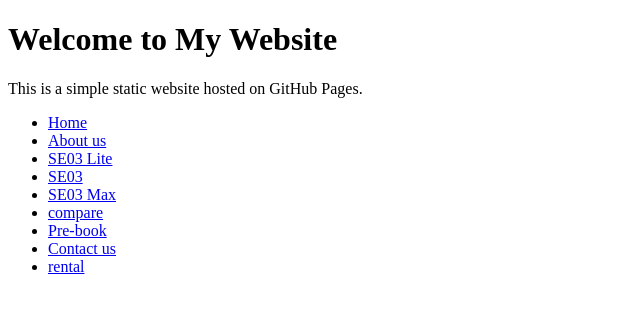
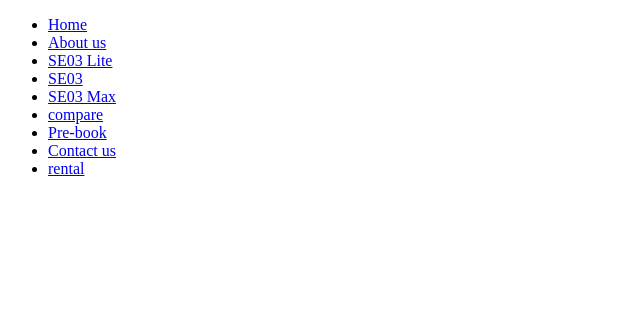
Before and after one commit to Rsharan62244/website-one, a plain HTML site: page index.html in a window 1280 px wide. Shown: the whole page, without its empty margins (0-640 px from the left). Drawn offline with Linux system fonts and the light colour scheme.

Commit message:
Update index.html

```diff
--- a/index.html
+++ b/index.html
@@ -4,10 +4,10 @@
     <meta charset="UTF-8">
     <meta name="viewport" content="width=device-width, initial-scale=1.0">
     <title>My Website</title>
+    <link rel="stylesheet" href="styles.css">
 </head>
 <body>
-    <h1>Welcome to My Website</h1>
-    <p>This is a simple static website hosted on GitHub Pages.</p>
+
      <nav>
         <ul>
             <li><a href="home.html">Home</a></li>
```
